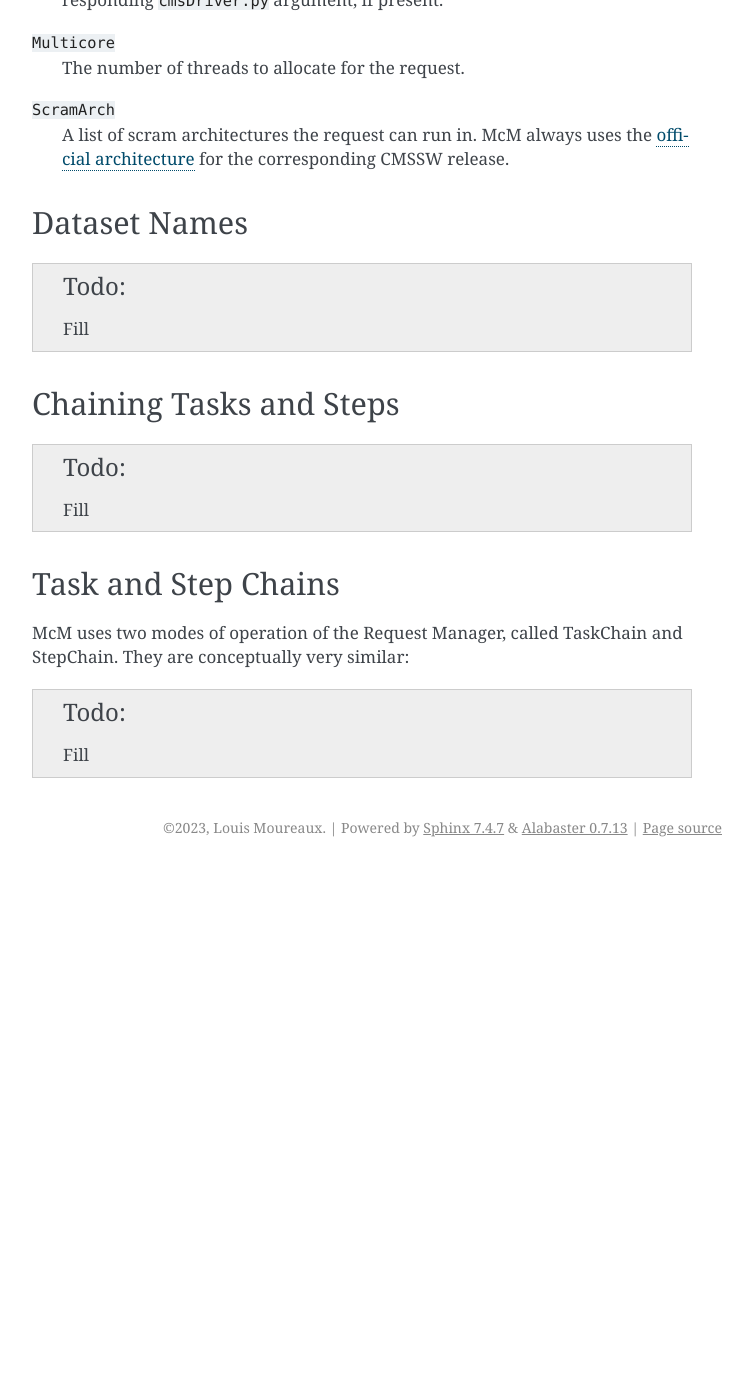
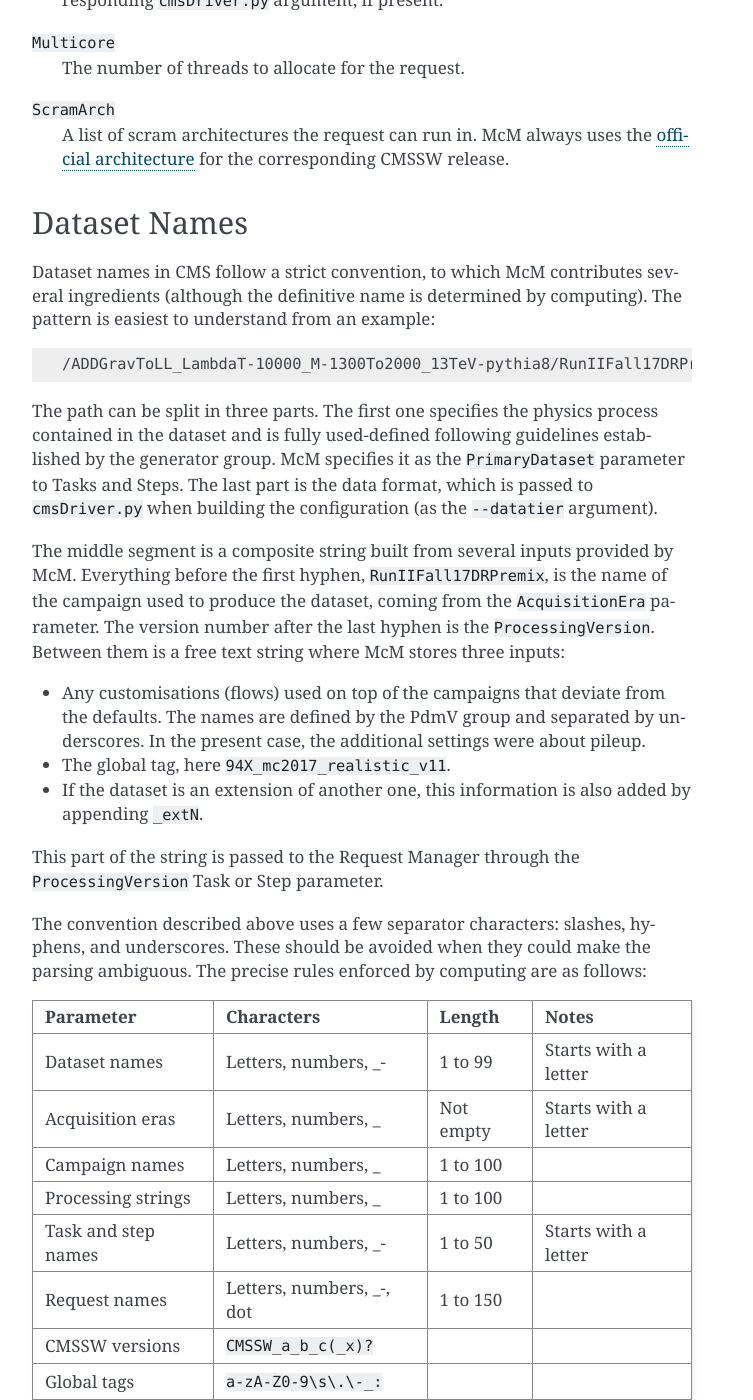
Before and after one commit to lmoureaux/McM-errands, a Sphinx documentation site: the page built from docs/reqmgr.rst, in a window 1280 px wide and 1400 px high, scrolled down 4705 px. Shown: the whole window, without its empty margins (388-1141 px from the left). Built offline with Sphinx 7.4.7, drawn with Linux system fonts in a browser that asks for light colours; before the commit the page ends 5572 px from its top, so only the background shows below that; some of the changed text lies outside the part shown.

Commit message:
Document how dataset names are built
How the names are built isn't that important, but we need to know the
restrictions so we can detect them as soon as possible and either work around
them or ping the user.

```diff
--- a/docs/reqmgr.rst
+++ b/docs/reqmgr.rst
@@ -223,8 +223,65 @@ Technical
 Dataset Names
 -------------
 
-.. todo:: Fill
+Dataset names in CMS follow a strict convention, to which McM contributes
+several ingredients (although the definitive name is determined by computing).
+The pattern is easiest to understand from an example:
 
+.. code-block:: text
+
+    /ADDGravToLL_LambdaT-10000_M-1300To2000_13TeV-pythia8/RunIIFall17DRPremix-PU2017_94X_mc2017_realistic_v11_ext1-v3/AODSIM
+
+The path can be split in three parts. The first one specifies the physics
+process contained in the dataset and is fully used-defined following guidelines
+established by the generator group. McM specifies it as the ``PrimaryDataset``
+parameter to Tasks and Steps. The last part is the data format, which is
+passed to ``cmsDriver.py`` when building the configuration (as the
+``--datatier`` argument).
+
+The middle segment is a composite string built from several inputs provided by
+McM. Everything before the first hyphen, ``RunIIFall17DRPremix``, is the name of
+the campaign used to produce the dataset, coming from the ``AcquisitionEra``
+parameter. The version number after the last hyphen is the
+``ProcessingVersion``. Between them is a free text string where McM stores three
+inputs:
+
+* Any customisations (flows) used on top of the campaigns that deviate from the
+  defaults. The names are defined by the PdmV group and separated by
+  underscores. In the present case, the additional settings were about pileup.
+* The global tag, here ``94X_mc2017_realistic_v11``.
+* If the dataset is an extension of another one, this information is also added
+  by appending ``_extN``.
+
+This part of the string is passed to the Request Manager through the
+``ProcessingVersion`` Task or Step parameter.
+
+The convention described above uses a few separator characters: slashes,
+hyphens, and underscores. These should be avoided when they could make the
+parsing ambiguous. The precise rules enforced by computing are as follows:
+
+===================== ========================= =========== ====================
+Parameter             Characters                Length      Notes
+===================== ========================= =========== ====================
+Dataset names         Letters, numbers, _-      1 to 99     Starts with a letter
+Acquisition eras      Letters, numbers, _       Not empty   Starts with a letter
+Campaign names        Letters, numbers, _       1 to 100
+Processing strings    Letters, numbers, _       1 to 100
+Task and step names   Letters, numbers, _-      1 to 50     Starts with a letter
+Request names         Letters, numbers, _-, dot 1 to 150
+CMSSW versions        ``CMSSW_a_b_c(_x)?``
+Global tags           ``a-zA-Z0-9\s\.\-_:``
+===================== ========================= =========== ====================
+
+In addition, the middle part of a dataset name including the acquisition era,
+the processing string, and the version number, may not be longer than 199
+characters. It also cannot start with ``None``, and as a consequence this
+applies to acquisition eras as well.
+
+.. note::
+    These restrictions are defined in the `Request Manager "Lexicon"`_ source
+    file.
+
+.. _Request Manager "Lexicon": https://github.com/dmwm/WMCore/blob/2.2.0.7/src/python/WMCore/Lexicon.py
 
 .. _chaining-tasks:
 
```
